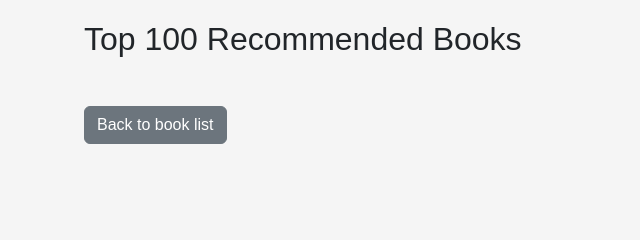
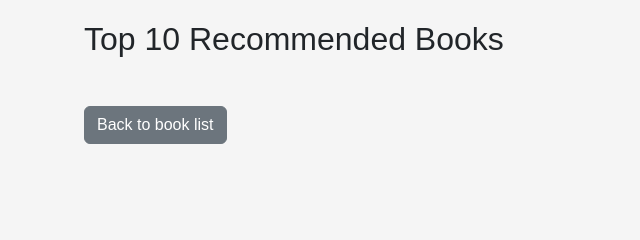
Before and after one commit to Books-Sovetchik/Book-RecSys-Web, a Flask app: template templates/book_metric.html in a window 1280 px wide. Shown: the part 355-595 px from the top of the page, without its empty margins (0-640 px from the left). Run offline with Flask 3, Linux system fonts and the light colour scheme; the template is opened without the code that fills it, so the values that code supplies are empty; parts of the project's set-up code (start-up, migrations or seed data) failed here and were passed over.

Commit message:
edited template

```diff
--- a/templates/book_metric.html
+++ b/templates/book_metric.html
@@ -13,7 +13,7 @@
             <p><strong>Publish Date:</strong> {{ book['Publish'] }}</p>
         </div>
 
-        <h2 class="mb-4">Top 100 Recommended Books</h2>
+        <h2 class="mb-4">Top 10 Recommended Books</h2>
         <ul class="list-group">
             {% for rec_book in recommended_books %}
             <li class="list-group-item">
```
